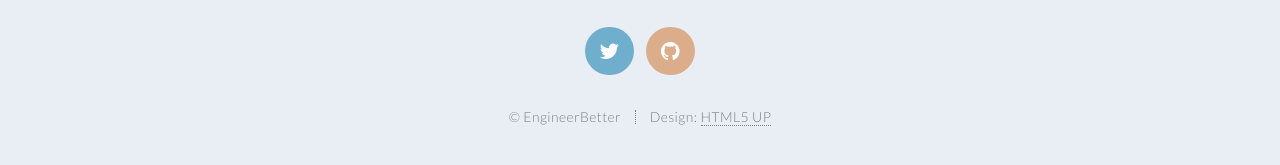
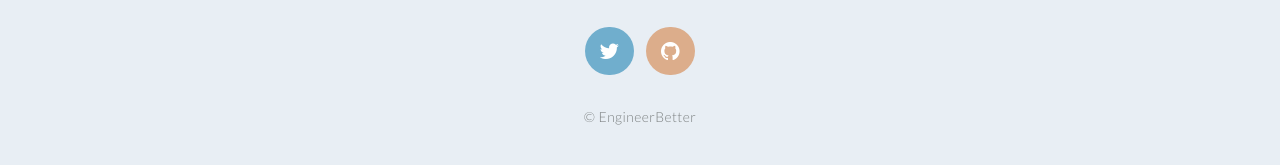
Before and after one commit to DanielJonesEB/engineerbetter.com, a Jekyll site: the page built from index.html, in a window 1280 px wide and 900 px high, scrolled down 1996 px. Shown: the part 707-872 px from the top of the window. Built offline with Jekyll 4.4.1, drawn with Linux system fonts in a browser that asks for light colours.

Commit message:
remove design attribution after paying monies

```diff
--- a/_includes/footer.html
+++ b/_includes/footer.html
@@ -7,7 +7,7 @@
     </ul>
 
     <ul class="copyright">
-        <li>&copy; EngineerBetter</li><li>Design: <a href="http://html5up.net">HTML5 UP</a></li>
+        <li>&copy; EngineerBetter</li>
     </ul>
 
 </footer>
```
